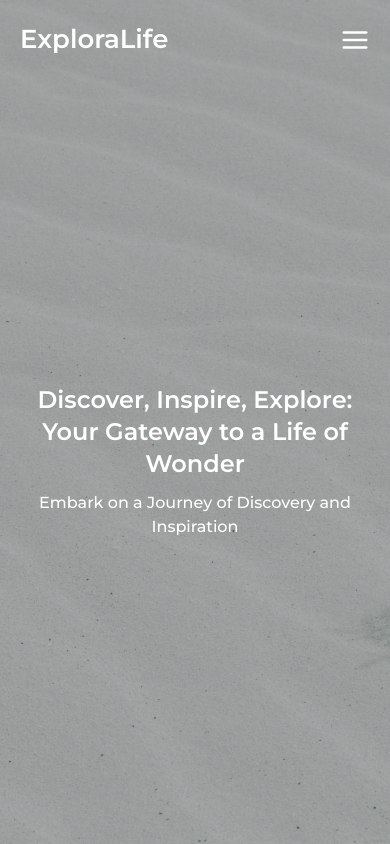
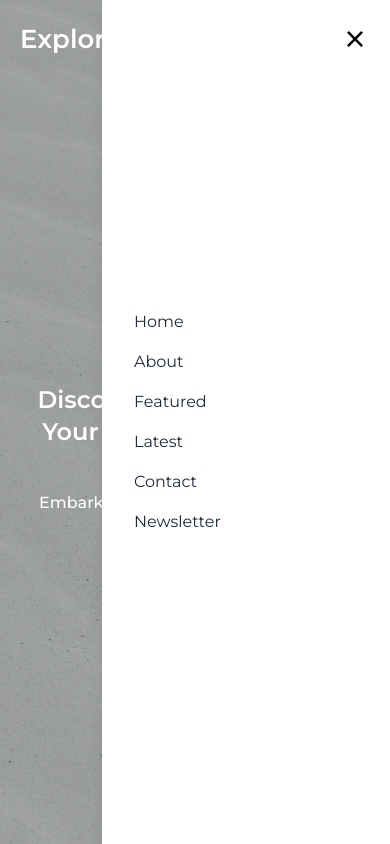
Before and after one commit to wx-it/ExploraLife, a React (Vite) app: page / in a window 390 px wide. Both pictures are taken after a click on the button 355 px from the left and 39 px from the top of the page. Shown: the top 844 px of the page. Built offline with nearby package versions, Linux system fonts and the light colour scheme.

Commit message:
added mobile menu

```diff
--- a/src/components/Header.tsx
+++ b/src/components/Header.tsx
@@ -1,6 +1,13 @@
 import background from "/images/background-2.jpg";
 import { FiMenu } from "react-icons/fi";
+import { useState } from "react";
+import { RiMenuLine, RiCloseLine } from "react-icons/ri";
 const Header = () => {
+  const [isOpen, setIsOpen] = useState(false);
+
+  const handleToggleMenu = () => {
+    setIsOpen(!isOpen);
+  };
   return (
     <header className="flex flex-col h-screen font-[Montserrat] scroll-start ">
       <img
@@ -16,10 +23,81 @@ const Header = () => {
           >
             ExploraLife
           </a>
-          <button className="md:hidden text-3xl text-white cursor-pointer">
+
+          <button
+            className="md:hidden text-3xl text-white cursor-pointer"
+            onClick={handleToggleMenu}
+          >
             <FiMenu />
           </button>
         </div>
+
+        {isOpen && (
+          <div
+            className={`fixed right-0 top-0 h-full w-72 bg-white shadow-lg px-4 pl-8 py-0 z-10 flex items-center transition-all transform ease-linear duration-1000 ${
+              isOpen ? "translate-x-0" : "translate-x-full"
+            }`}
+          >
+            <button
+              className="md:hidden absolute top-6 right-5 text-3xl text-black z-20 cursor-pointer"
+              onClick={handleToggleMenu}
+            >
+              <RiCloseLine />
+            </button>
+            <ul>
+              <li>
+                <a
+                  href="/"
+                  className="block text-gray-800 py-2 hover:text-gray-900"
+                >
+                  Home
+                </a>
+              </li>
+              <li>
+                <a
+                  href="/about"
+                  className="block text-gray-800 py-2 hover:text-gray-900"
+                >
+                  About
+                </a>
+              </li>
+              <li>
+                <a
+                  href="/services"
+                  className="block text-gray-800 py-2 hover:text-gray-900"
+                >
+                  Featured
+                </a>
+              </li>
+
+              <li>
+                <a
+                  href="/services"
+                  className="block text-gray-800 py-2 hover:text-gray-900"
+                >
+                  Latest
+                </a>
+              </li>
+              <li>
+                <a
+                  href="/services"
+                  className="block text-gray-800 py-2 hover:text-gray-900"
+                >
+                  Contact
+                </a>
+              </li>
+
+              <li>
+                <a
+                  href="/services"
+                  className="block text-gray-800 py-2 hover:text-gray-900"
+                >
+                  Newsletter
+                </a>
+              </li>
+            </ul>
+          </div>
+        )}
 
         <a
           href="/"
```
